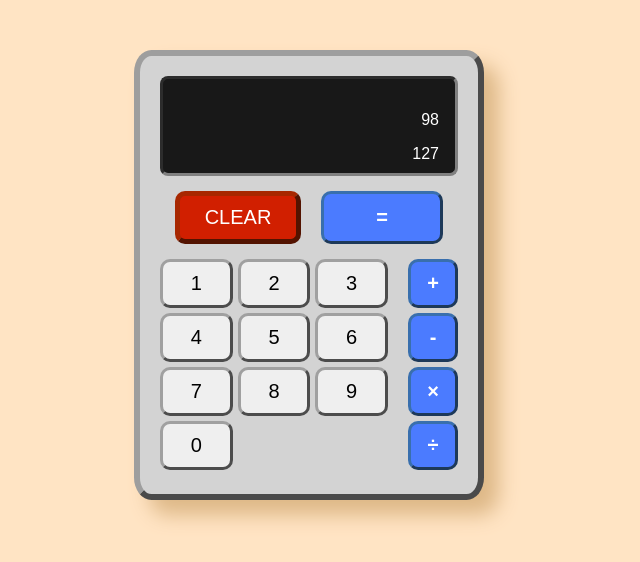
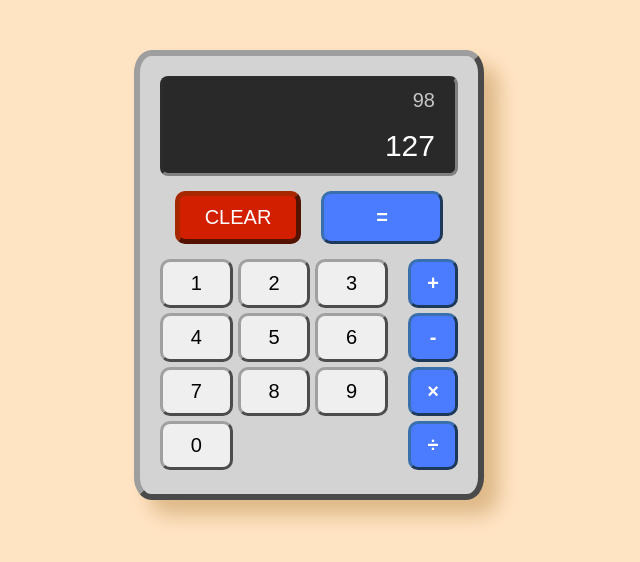
Before and after one commit to bryanyanay/odin-calculator, a plain HTML site: page index.html in a window 1280 px wide. Shown: the whole page, without its empty margins (331-971 px from the left). Drawn offline with Linux system fonts and the light colour scheme.

Commit message:
Style display

```diff
--- a/index.html
+++ b/index.html
@@ -9,8 +9,8 @@
     <body style="background-color: bisque">
         <div id="calculator">
             <div id="display">
-                <p>98</p>
-                <p>127</p>
+                <p id="prev-result">98</p>
+                <p id="input-field">127</p>
             </div>
             <div id="top-buttons">
                 <button id="clear-button">CLEAR</button>
--- a/styles.css
+++ b/styles.css
@@ -59,21 +59,37 @@
 }
 
 #display {
+    display: flex;
+    flex-direction: column;
+
     box-sizing: border-box;
     height: 100px;
-    padding: 1em;
+    padding: 10px 20px;
 
     border: 3px grey inset;
     border-radius: 0.5em;
-    background-color: rgb(24, 24, 24);
+    background-color: rgb(41, 41, 41);
 
     color: white;
 
     font-family: sans-serif;
 }
-#display p {
+#display #prev-result {
     text-align: right;
+
+    color: rgb(197, 197, 197);
+
+    font-size: 20px;
+    margin: 0;
+    margin-bottom: auto;
 }
+#display #input-field {
+    text-align: right;
+
+    font-size: 30px;
+    margin: 0;
+}
+
 
 button {
     font-size: 20px;
```
